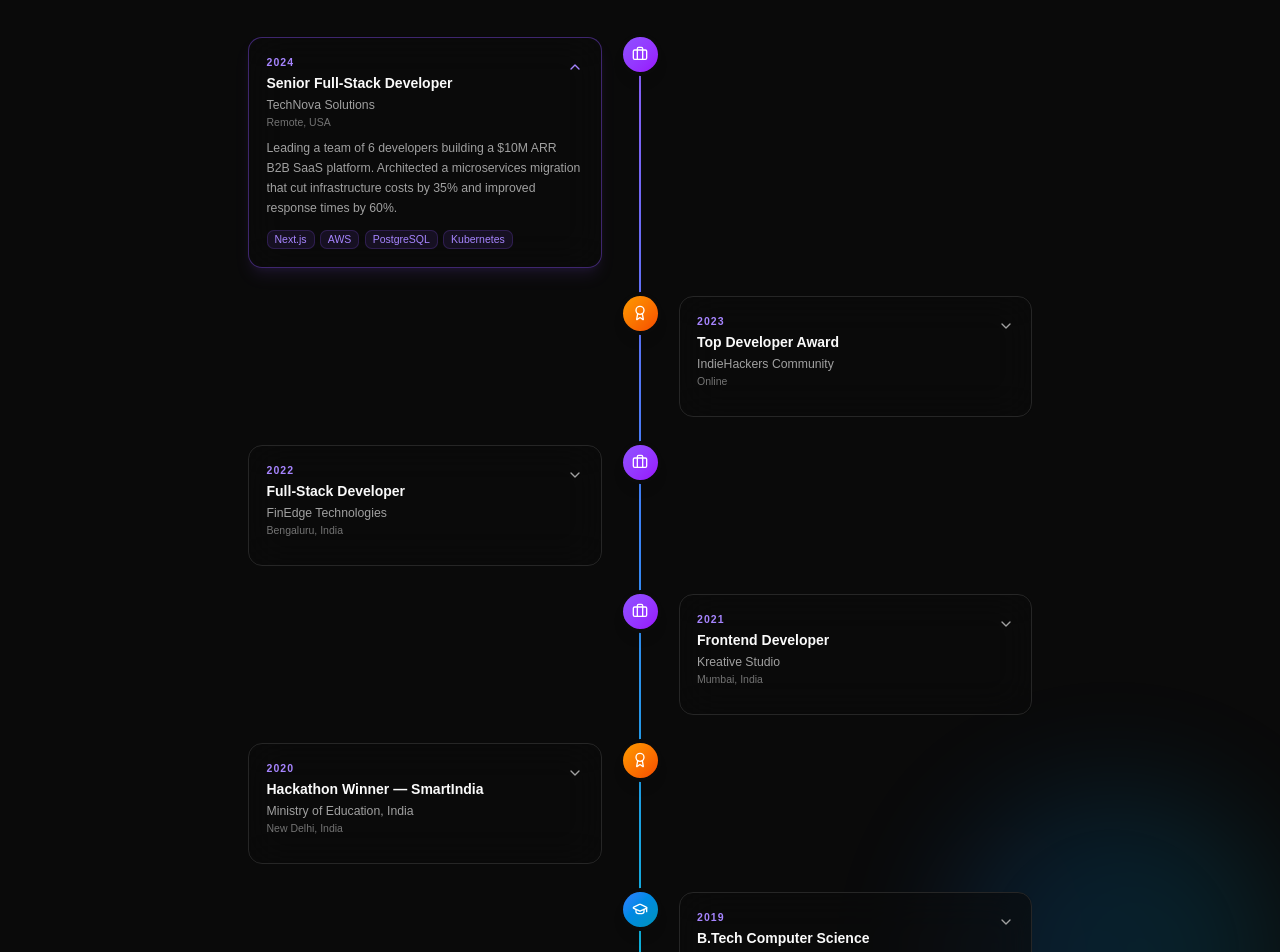
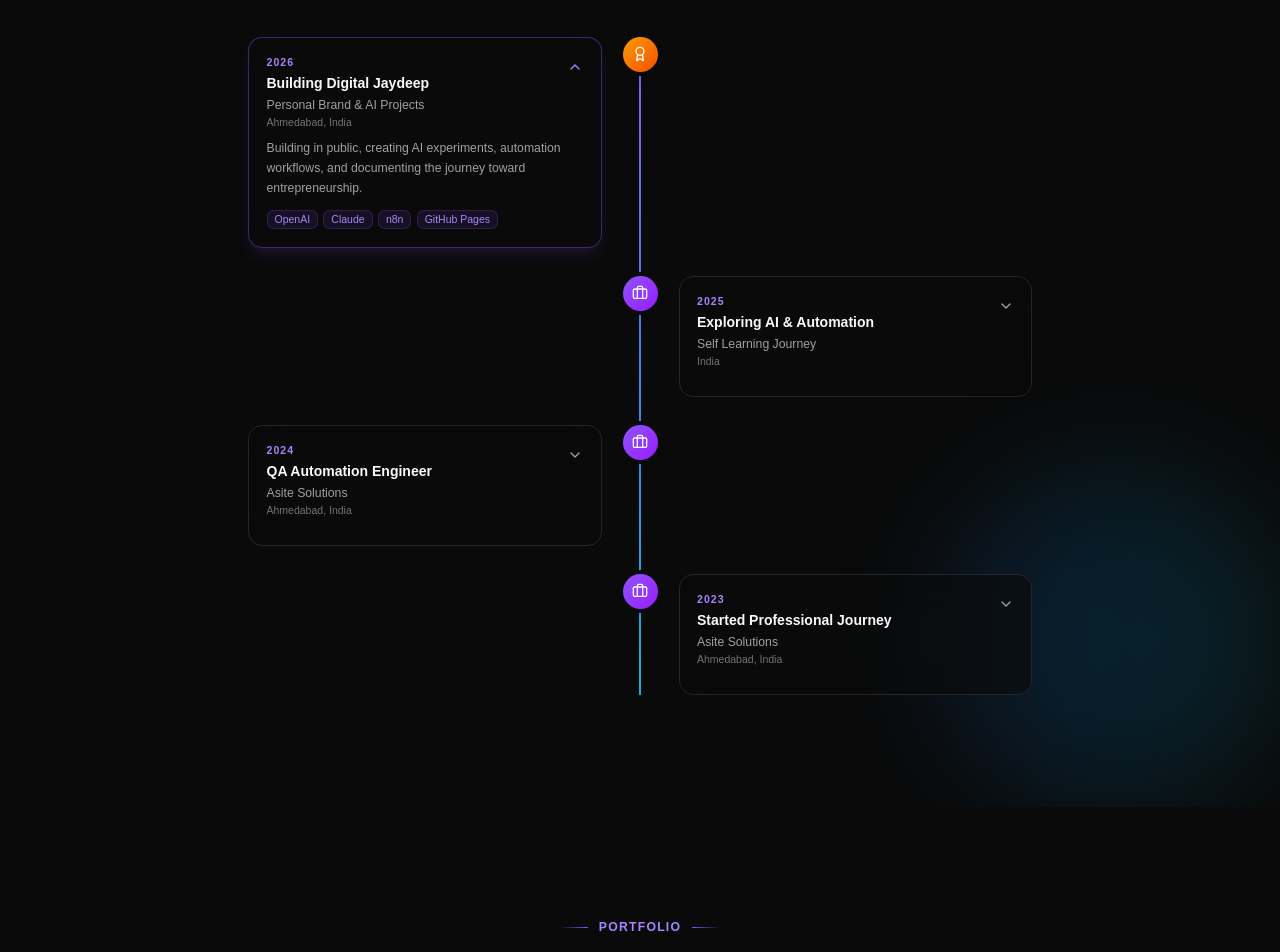
Before and after one commit to JaydeepAI/JaydeepAI.github.io, a React (Vite) app: page / in a window 1280 px wide. Shown: the part 3240-4192 px from the top of the page. Built offline with nearby package versions, Linux system fonts and the light colour scheme.

Commit message:
Update TimelineSection.tsx

```diff
--- a/src/app/components/TimelineSection.tsx
+++ b/src/app/components/TimelineSection.tsx
@@ -3,61 +3,45 @@ import { Briefcase, GraduationCap, Award, ChevronDown } from "lucide-react";
 
 const events = [
   {
+    year: "2026",
+    type: "award",
+    title: "Building Digital Jaydeep",
+    org: "Personal Brand & AI Projects",
+    location: "Ahmedabad, India",
+    desc: "Building in public, creating AI experiments, automation workflows, and documenting the journey toward entrepreneurship.",
+    tags: ["OpenAI", "Claude", "n8n", "GitHub Pages"],
+  },
+
+  {
+    year: "2025",
+    type: "work",
+    title: "Exploring AI & Automation",
+    org: "Self Learning Journey",
+    location: "India",
+    desc: "Learning AI tools, prompt engineering, AI agents, and modern automation workflows while sharing progress publicly.",
+    tags: ["AI", "Prompt Engineering", "Agents", "Automation"],
+  },
+
+  {
     year: "2024",
     type: "work",
-    title: "Senior Full-Stack Developer",
-    org: "TechNova Solutions",
-    location: "Remote, USA",
-    desc: "Leading a team of 6 developers building a $10M ARR B2B SaaS platform. Architected a microservices migration that cut infrastructure costs by 35% and improved response times by 60%.",
-    tags: ["Next.js", "AWS", "PostgreSQL", "Kubernetes"],
+    title: "QA Automation Engineer",
+    org: "Asite Solutions",
+    location: "Ahmedabad, India",
+    desc: "Built automation frameworks, improved regression coverage, contributed to enterprise applications, and supported quality delivery.",
+    tags: ["Selenium", "Java", "TestNG", "Jenkins"],
   },
+
   {
     year: "2023",
-    type: "award",
-    title: "Top Developer Award",
-    org: "IndieHackers Community",
-    location: "Online",
-    desc: "Recognized as one of the top 50 indie developers globally for building ProductivityHub, a tool now used by 200K+ users worldwide.",
-    tags: ["Open Source", "Community"],
-  },
-  {
-    year: "2022",
     type: "work",
-    title: "Full-Stack Developer",
-    org: "FinEdge Technologies",
-    location: "Bengaluru, India",
-    desc: "Built a real-time trading dashboard processing 50K+ events/second. Delivered a mobile-first redesign that increased user engagement by 42%.",
-    tags: ["React", "Node.js", "Redis", "WebSockets"],
-  },
-  {
-    year: "2021",
-    type: "work",
-    title: "Frontend Developer",
-    org: "Kreative Studio",
-    location: "Mumbai, India",
-    desc: "Designed and built 30+ landing pages and marketing sites. Introduced component libraries that cut dev time by 50% across projects.",
-    tags: ["React", "Figma", "GSAP", "Tailwind"],
-  },
-  {
-    year: "2020",
-    type: "award",
-    title: "Hackathon Winner — SmartIndia",
-    org: "Ministry of Education, India",
-    location: "New Delhi, India",
-    desc: "First place among 10,000+ participants. Built an AI-powered rural healthcare diagnostic tool deployed across 3 states.",
-    tags: ["AI/ML", "React Native", "Python"],
-  },
-  {
-    year: "2019",
-    type: "edu",
-    title: "B.Tech Computer Science",
-    org: "IIT Bombay",
-    location: "Mumbai, India",
-    desc: "Graduated with honors. Specialization in distributed systems. Published a paper on adaptive load balancing algorithms.",
-    tags: ["CS", "Distributed Systems", "Research"],
+    title: "Started Professional Journey",
+    org: "Asite Solutions",
+    location: "Ahmedabad, India",
+    desc: "Joined Asite as an intern and successfully transitioned into a full-time QA Engineer role.",
+    tags: ["QA", "Testing", "Postman", "Jira"],
   },
 ];
-
 const iconMap = {
   work: Briefcase,
   edu: GraduationCap,
@@ -85,10 +69,10 @@ export function TimelineSection() {
             <div className="h-px w-8 bg-gradient-to-r from-violet-500 to-transparent" />
           </div>
           <h2 className="text-4xl lg:text-5xl font-bold mb-4">
-            My <span className="gradient-text">Career Timeline</span>
+            My <span className="gradient-text">Proffesional Timeline</span>
           </h2>
           <p className="text-muted-foreground text-lg max-w-2xl mx-auto">
-            A story of growth, impact, and continuous learning across 5+ years.
+            A story of growth, impact, and continuous learning across 4+ years.
           </p>
         </div>
 
```
